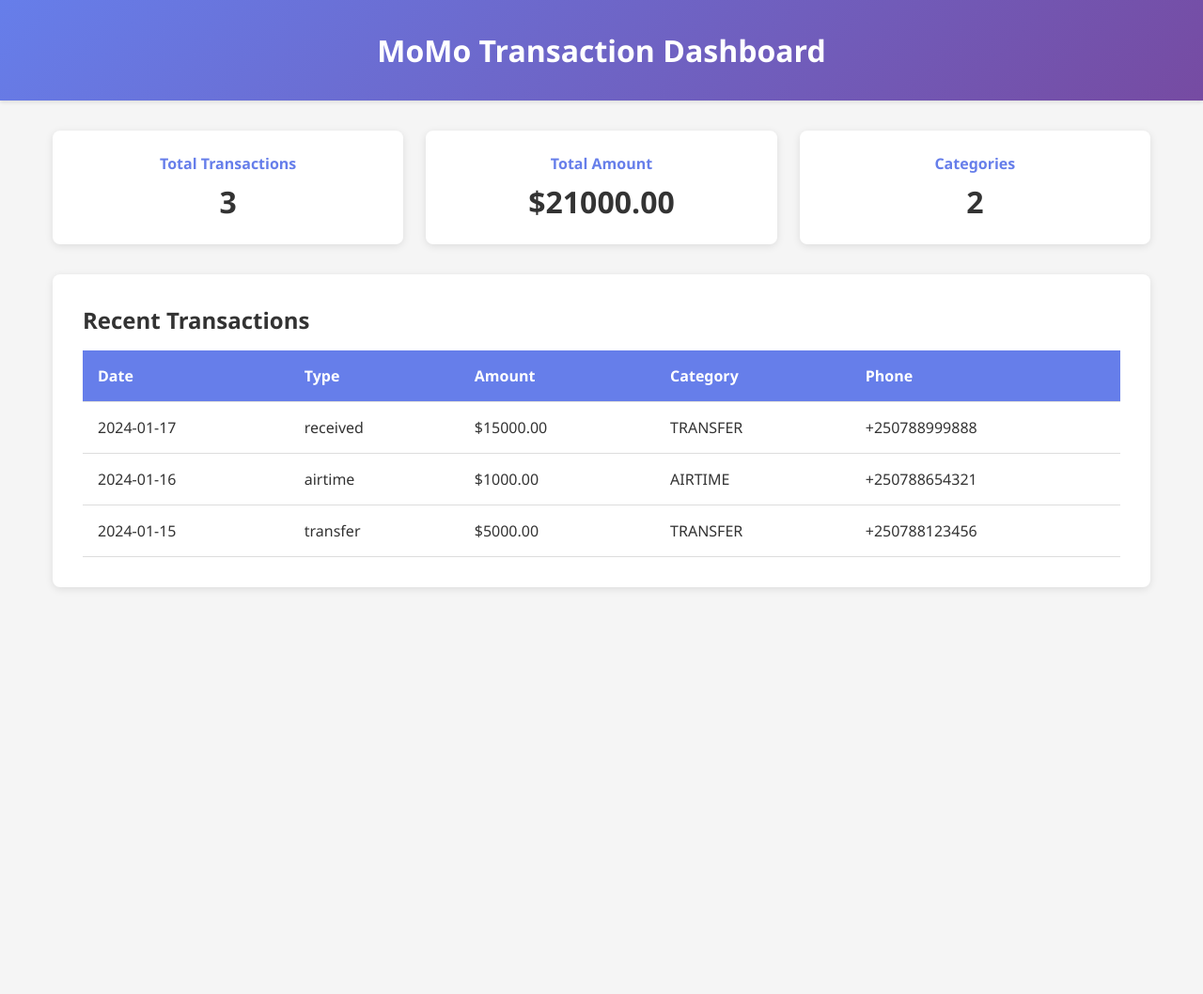
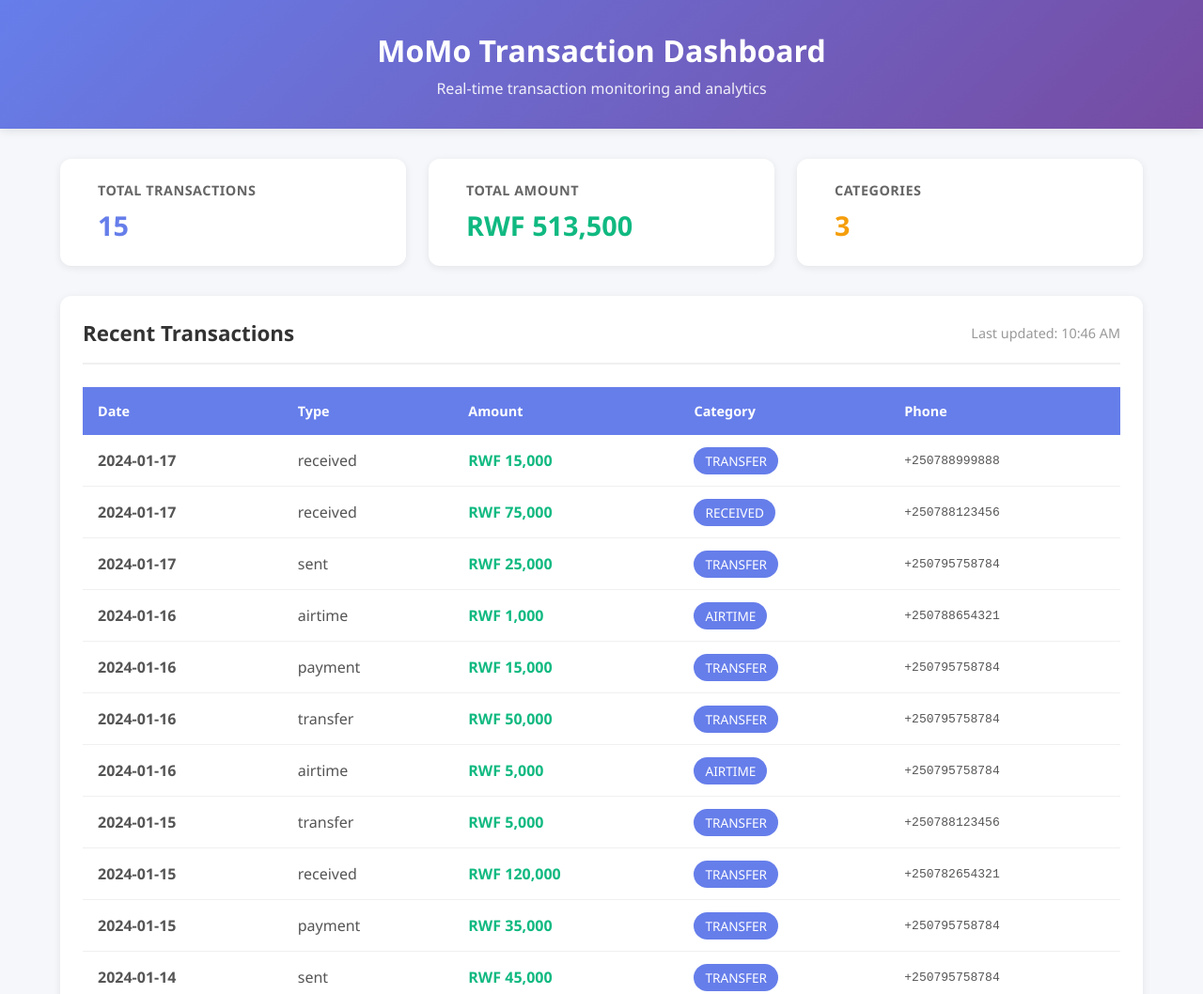
Before and after one commit to Teniolaaaa/momo-transaction-analyzer, a plain HTML site: page index.html in a window 1280 px wide. Shown: the top 1058 px of the page at 94% size. Before the commit the page ends 800 px from the top, so only its background shows below. Drawn offline with Linux system fonts and the light colour scheme.

Commit message:
Project implementation

```diff
--- a/data/processed/dashboard.json
+++ b/data/processed/dashboard.json
@@ -1,9 +1,10 @@
 {
-  "total_transactions": 3,
-  "total_amount": 21000.0,
+  "total_transactions": 15,
+  "total_amount": 513500.0,
   "categories": [
     "TRANSFER",
-    "AIRTIME"
+    "AIRTIME",
+    "RECEIVED"
   ],
   "recent_transactions": [
     {
@@ -14,6 +15,20 @@
       "phone": "+250788999888"
     },
     {
+      "date": "2024-01-17",
+      "type": "received",
+      "amount": 75000.0,
+      "category": "RECEIVED",
+      "phone": "+250788123456"
+    },
+    {
+      "date": "2024-01-17",
+      "type": "sent",
+      "amount": 25000.0,
+      "category": "TRANSFER",
+      "phone": "+250795758784"
+    },
+    {
       "date": "2024-01-16",
       "type": "airtime",
       "amount": 1000.0,
@@ -21,11 +36,81 @@
       "phone": "+250788654321"
     },
     {
+      "date": "2024-01-16",
+      "type": "payment",
+      "amount": 15000.0,
+      "category": "TRANSFER",
+      "phone": "+250795758784"
+    },
+    {
+      "date": "2024-01-16",
+      "type": "transfer",
+      "amount": 50000.0,
+      "category": "TRANSFER",
+      "phone": "+250795758784"
+    },
+    {
+      "date": "2024-01-16",
+      "type": "airtime",
+      "amount": 5000.0,
+      "category": "AIRTIME",
+      "phone": "+250795758784"
+    },
+    {
       "date": "2024-01-15",
       "type": "transfer",
       "amount": 5000.0,
       "category": "TRANSFER",
       "phone": "+250788123456"
+    },
+    {
+      "date": "2024-01-15",
+      "type": "received",
+      "amount": 120000.0,
+      "category": "TRANSFER",
+      "phone": "+250782654321"
+    },
+    {
+      "date": "2024-01-15",
+      "type": "payment",
+      "amount": 35000.0,
+      "category": "TRANSFER",
+      "phone": "+250795758784"
+    },
+    {
+      "date": "2024-01-14",
+      "type": "sent",
+      "amount": 45000.0,
+      "category": "TRANSFER",
+      "phone": "+250795758784"
+    },
+    {
+      "date": "2024-01-14",
+      "type": "airtime",
+      "amount": 3000.0,
+      "category": "AIRTIME",
+      "phone": "+250795758784"
+    },
+    {
+      "date": "2024-01-13",
+      "type": "received",
+      "amount": 85000.0,
+      "category": "TRANSFER",
+      "phone": "+250789456123"
+    },
+    {
+      "date": "2024-01-13",
+      "type": "payment",
+      "amount": 27500.0,
+      "category": "TRANSFER",
+      "phone": "+250795758784"
+    },
+    {
+      "date": "2024-01-12",
+      "type": "airtime",
+      "amount": 7000.0,
+      "category": "AIRTIME",
+      "phone": "+250795758784"
     }
   ]
 }
--- a/index.html
+++ b/index.html
@@ -3,33 +3,48 @@
 <head>
     <meta charset="UTF-8">
     <meta name="viewport" content="width=device-width, initial-scale=1.0">
-    <title>MoMo Dashboard</title>
+    <title>MoMo Transaction Dashboard</title>
     <link rel="stylesheet" href="web/styles.css">
 </head>
 <body>
-    <header>
+    <div class="header">
         <h1>MoMo Transaction Dashboard</h1>
-    </header>
+        <p>Real-time transaction monitoring and analytics</p>
+    </div>
 
-    <main>
-        <section id="summary-cards">
-            <div class="card">
-                <h3>Total Transactions</h3>
-                <p id="total-transactions">0</p>
+    <div class="container">
+        <div class="cards">
+            <div class="card blue">
+                <div class="card-icon"></div>
+                <div class="card-content">
+                    <h3>Total Transactions</h3>
+                    <p class="card-value" id="total-transactions">0</p>
+                </div>
             </div>
-            <div class="card">
-                <h3>Total Amount</h3>
-                <p id="total-amount">$0.00</p>
+
+            <div class="card green">
+                <div class="card-icon"></div>
+                <div class="card-content">
+                    <h3>Total Amount</h3>
+                    <p class="card-value" id="total-amount">RWF 0</p>
+                </div>
             </div>
-            <div class="card">
-                <h3>Categories</h3>
-                <p id="category-count">0</p>
+
+            <div class="card orange">
+                <div class="card-icon"></div>
+                <div class="card-content">
+                    <h3>Categories</h3>
+                    <p class="card-value" id="category-count">0</p>
+                </div>
             </div>
-        </section>
+        </div>
 
-        <section id="transactions-table">
-            <h2>Recent Transactions</h2>
-            <table id="transactions">
+        <div class="table-section">
+            <div class="table-header">
+                <h2>Recent Transactions</h2>
+                <span class="update-time">Last updated: <span id="last-update">Now</span></span>
+            </div>
+            <table>
                 <thead>
                     <tr>
                         <th>Date</th>
@@ -39,10 +54,10 @@
                         <th>Phone</th>
                     </tr>
                 </thead>
-                <tbody></tbody>
+                <tbody id="transactions-body"></tbody>
             </table>
-        </section>
-    </main>
+        </div>
+    </div>
 
     <script src="web/chart_handler.js"></script>
 </body>
--- a/web/chart_handler.js
+++ b/web/chart_handler.js
@@ -1,42 +1,68 @@
-// Load dashboard data from JSON file
 async function loadDashboardData() {
     try {
-        const response = await fetch('data/processed/dashboard.json');
+        const timestamp = new Date().getTime();
+        const response = await fetch("data/processed/dashboard.json?t=" + timestamp);
+
+        if (!response.ok) {
+            throw new Error("HTTP error! status: " + response.status);
+        }
+
         const data = await response.json();
+        console.log("Loaded data:", data);
 
-        updateSummaryCards(data);
-        displayTransactions(data.recent_transactions || []);
+        updateStats(data);
+        renderTransactions(data.recent_transactions || []);
+        updateTimestamp();
 
     } catch (error) {
-        console.error('Could not load data:', error);
-        showError();
+        console.error("Failed to load dashboard data:", error);
+        alert("Error loading data: " + error.message);
     }
 }
 
-function updateSummaryCards(data) {
-    document.getElementById('total-transactions').textContent = data.total_transactions || 0;
-    document.getElementById('total-amount').textContent = `$${(data.total_amount || 0).toFixed(2)}`;
-    document.getElementById('category-count').textContent = data.categories?.length || 0;
+function formatRWF(amount) {
+    const formatted = new Intl.NumberFormat("en-US").format(amount);
+    return "RWF " + formatted;
 }
 
-function displayTransactions(transactions) {
-    const tbody = document.querySelector('#transactions tbody');
-    tbody.innerHTML = '';
+function updateStats(data) {
+    document.getElementById("total-transactions").textContent = data.total_transactions || 0;
+    document.getElementById("total-amount").textContent = formatRWF(data.total_amount || 0);
+    document.getElementById("category-count").textContent = data.categories ? data.categories.length : 0;
+}
 
-    transactions.forEach(tx => {
-        const row = tbody.insertRow();
-        row.innerHTML = `
-            <td>${tx.date}</td>
-            <td>${tx.type}</td>
-            <td>$${tx.amount.toFixed(2)}</td>
-            <td>${tx.category}</td>
-            <td>${tx.phone}</td>
-        `;
+function updateTimestamp() {
+    const now = new Date();
+    const timeString = now.toLocaleTimeString("en-US", {
+        hour: "2-digit",
+        minute: "2-digit"
+    });
+    document.getElementById("last-update").textContent = timeString;
+}
+
+function renderTransactions(transactions) {
+    const tbody = document.getElementById("transactions-body");
+    tbody.innerHTML = "";
+
+    if (transactions.length === 0) {
+        tbody.innerHTML = '<tr><td colspan="5" style="text-align: center; padding: 2rem; color: #999;">No transactions available</td></tr>';
+        return;
+    }
+
+    transactions.forEach(function(tx) {
+        const row = document.createElement("tr");
+        row.innerHTML =
+            "<td><strong>" + tx.date + "</strong></td>" +
+            "<td>" + tx.type + "</td>" +
+            '<td style="color: #10b981; font-weight: 600;">' + formatRWF(tx.amount) + "</td>" +
+            '<td><span style="background: #667eea; color: white; padding: 5px 12px; border-radius: 15px; font-size: 0.85rem;">' + tx.category + "</span></td>" +
+            '<td style="font-family: monospace;">' + tx.phone + "</td>";
+        tbody.appendChild(row);
     });
 }
 
-function showError() {
-    document.getElementById('total-transactions').textContent = 'Error loading data';
-}
-
-document.addEventListener('DOMContentLoaded', loadDashboardData);
+console.log("Script loaded");
+document.addEventListener("DOMContentLoaded", function() {
+    console.log("DOM ready, loading data...");
+    loadDashboardData();
+});
--- a/web/styles.css
+++ b/web/styles.css
@@ -6,75 +6,176 @@
 
 body {
     font-family: 'Segoe UI', Tahoma, Geneva, Verdana, sans-serif;
-    background-color: #f5f5f5;
+    background: #f5f7fa;
     color: #333;
 }
 
-header {
+.header {
     background: linear-gradient(135deg, #667eea 0%, #764ba2 100%);
     color: white;
     padding: 2rem;
     text-align: center;
-    box-shadow: 0 2px 4px rgba(0,0,0,0.1);
+    box-shadow: 0 2px 10px rgba(0,0,0,0.1);
 }
 
-main {
+.header h1 {
+    font-size: 2rem;
+    margin-bottom: 0.5rem;
+}
+
+.header p {
+    font-size: 1rem;
+    opacity: 0.9;
+}
+
+.container {
     max-width: 1200px;
     margin: 2rem auto;
-    padding: 0 1rem;
+    padding: 0 1.5rem;
 }
 
-#summary-cards {
+.cards {
     display: grid;
-    grid-template-columns: repeat(auto-fit, minmax(250px, 1fr));
+    grid-template-columns: repeat(auto-fit, minmax(280px, 1fr));
     gap: 1.5rem;
     margin-bottom: 2rem;
 }
 
 .card {
     background: white;
+    border-radius: 12px;
     padding: 1.5rem;
-    border-radius: 8px;
-    box-shadow: 0 2px 8px rgba(0,0,0,0.1);
-    text-align: center;
+    display: flex;
+    align-items: center;
+    gap: 1rem;
+    box-shadow: 0 2px 8px rgba(0,0,0,0.08);
+    transition: transform 0.2s, box-shadow 0.2s;
 }
 
-.card h3 {
-    color: #667eea;
-    margin-bottom: 0.5rem;
-    font-size: 1rem;
+.card:hover {
+    transform: translateY(-3px);
+    box-shadow: 0 4px 12px rgba(0,0,0,0.12);
 }
 
-.card p {
-    font-size: 2rem;
-    font-weight: bold;
-    color: #333;
+.card-icon {
+    font-size: 3rem;
+    flex-shrink: 0;
 }
 
-#transactions-table {
+.blue .card-icon::before {
+    content: '';
+}
+
+.green .card-icon::before {
+    content: '';
+}
+
+.orange .card-icon::before {
+    content: '';
+}
+
+.card-content {
+    flex: 1;
+}
+
+.card-content h3 {
+    font-size: 0.9rem;
+    color: #666;
+    margin-bottom: 0.5rem;
+    text-transform: uppercase;
+    letter-spacing: 0.5px;
+}
+
+.card-value {
+    font-size: 1.8rem;
+    font-weight: bold;
+}
+
+.blue .card-value {
+    color: #667eea;
+}
+
+.green .card-value {
+    color: #10b981;
+}
+
+.orange .card-value {
+    color: #f59e0b;
+}
+
+.table-section {
     background: white;
-    padding: 2rem;
-    border-radius: 8px;
-    box-shadow: 0 2px 8px rgba(0,0,0,0.1);
+    border-radius: 12px;
+    padding: 1.5rem;
+    box-shadow: 0 2px 8px rgba(0,0,0,0.08);
+}
+
+.table-header {
+    display: flex;
+    justify-content: space-between;
+    align-items: center;
+    margin-bottom: 1.5rem;
+    padding-bottom: 1rem;
+    border-bottom: 2px solid #f0f0f0;
+}
+
+.table-header h2 {
+    color: #333;
+    font-size: 1.4rem;
+}
+
+.update-time {
+    color: #999;
+    font-size: 0.9rem;
 }
 
 table {
     width: 100%;
     border-collapse: collapse;
-    margin-top: 1rem;
 }
 
 thead {
-    background-color: #667eea;
+    background: #667eea;
     color: white;
 }
 
-th, td {
+th {
     padding: 1rem;
     text-align: left;
-    border-bottom: 1px solid #ddd;
+    font-weight: 600;
+    font-size: 0.9rem;
+}
+
+tbody tr {
+    border-bottom: 1px solid #f0f0f0;
+    transition: background 0.2s;
 }
 
 tbody tr:hover {
-    background-color: #f5f5f5;
+    background: #f9fafb;
 }
+
+td {
+    padding: 1rem;
+    color: #555;
+}
+
+@media (max-width: 768px) {
+    .cards {
+        grid-template-columns: 1fr;
+    }
+
+    .table-header {
+        flex-direction: column;
+        align-items: flex-start;
+        gap: 0.5rem;
+    }
+
+    table {
+        font-size: 0.85rem;
+    }
+
+    th, td {
+        padding: 0.75rem 0.5rem;
+    }
+}
```
Also changed, not shown: 4 other files.
